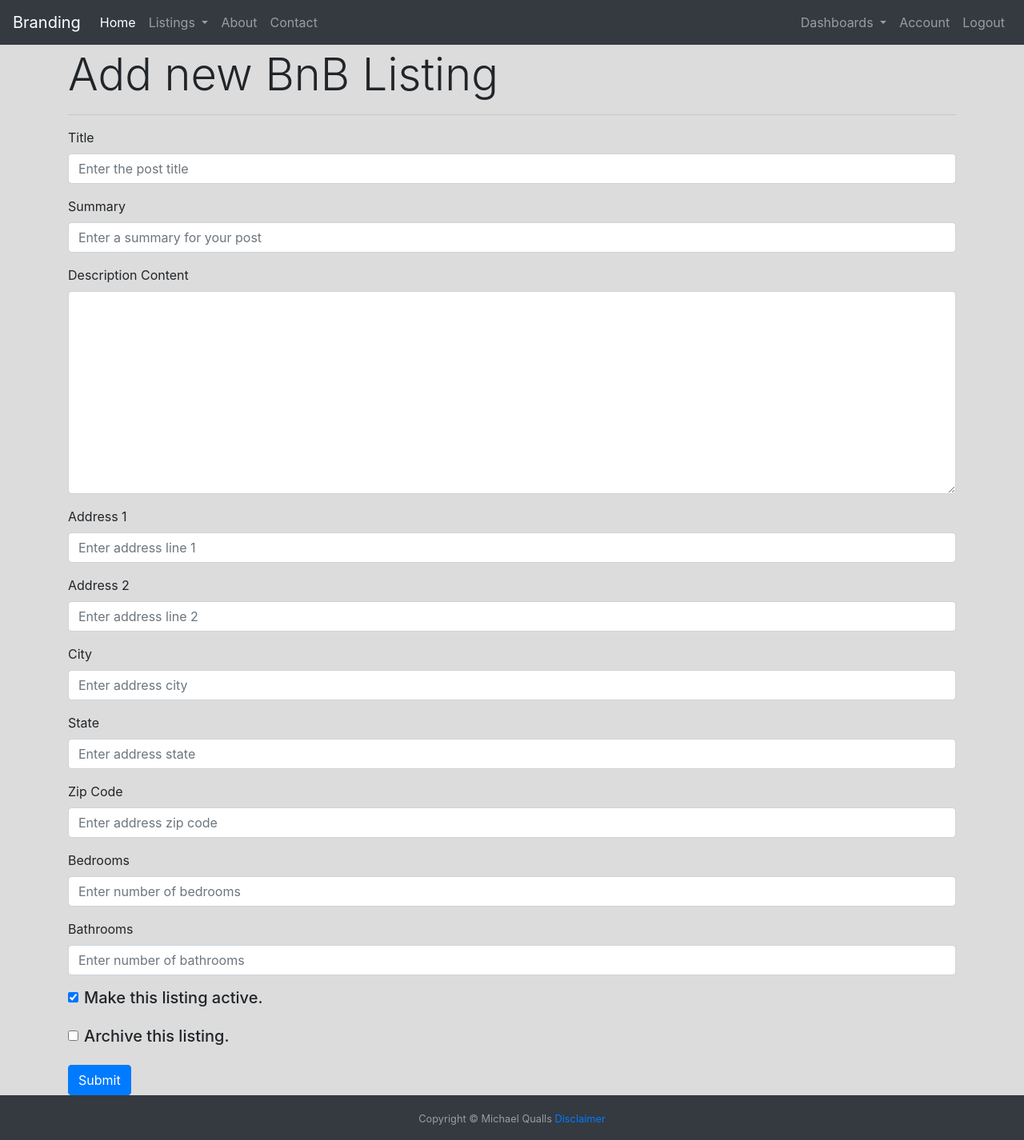
After one commit to MDQualls/tidybnbapp, a Flask app: page /addbnblisting in a window 1280 px wide. The commit adds this page. Shown: the whole page at 80% size. Run offline with Flask 2, Linux system fonts and the light colour scheme; the visitor is signed in with stand-in values (Sample User, id 1); some libraries are stand-ins or nearby versions.

Commit message:
stub out add bnb listing form

```diff
--- a/code/app.py
+++ b/code/app.py
@@ -15,6 +15,7 @@ from resources.bnblistings import BnbListings
 from resources.maidlistings import MaidListings
 from resources.disclaimer import Disclaimer
 from resources.bnbdashboard import BnbDashboard
+from resources.addbnblisting import AddBnbListing
 
 app = Flask(__name__)
 #app.config["SQLALCHEMY_DATABASE_URI"] = "mysql://tidyuser:\G''ymP='WMTp4VR>+2+@localhost/tidyappdb1"
@@ -55,6 +56,7 @@ api.add_resource(BnbListings, "/bnblistings")
 api.add_resource(MaidListings, "/maidlistings")
 api.add_resource(Disclaimer, "/disclaimer")
 api.add_resource(BnbDashboard, "/bnbdashboard")
+api.add_resource(AddBnbListing, "/addbnblisting")
 
 if __name__ == "__main__":
     from db import db
--- a/code/resources/addbnblisting.py
+++ b/code/resources/addbnblisting.py
@@ -1,6 +1,15 @@
 from flask import make_response, render_template
 from flask_restful import Resource
 
+from util.session import is_admin_logged_in
+
 
 class AddBnbListing(Resource):
-    pass
+    title = "Add new BnB Listing"
+    headers = {"Content-Type": "text/html"}
+
+    @is_admin_logged_in
+    def get(self):
+        return make_response(
+            render_template("addbnblisting.html", title=self.title), 200, self.headers
+        )
--- /dev/null
+++ b/code/templates/addbnblisting.html
@@ -0,0 +1,88 @@
+{% extends '_layout.html' %}
+
+{% block content %}
+
+    <div class="row">
+        <div class="col">
+            <h2 class="mt-1 display-4">
+                {{ title }}
+            </h2>
+            <hr>
+        </div>
+    </div>
+
+    <div class="row">
+        <div class="col">
+            <form action="#" method="POST">
+                <div class="form-group">
+                    <label for="title">Title</label>
+                    <input type="text" class="form-control" id="title" name="title" placeholder="Enter the post title">
+                </div>
+                <div class="form-group">
+                    <label for="summary">Summary</label>
+                    <input type="text" class="form-control" id="summary" name="summary"
+                           placeholder="Enter a summary for your post">
+                </div>
+                <div class="form-group">
+                    <label for="content">Description Content</label>
+                    <textarea class="form-control" name="content" id="content" cols="30" rows="10"></textarea>
+                </div>
+
+                <div class="form-group">
+                    <label for="street_address_1">Address 1</label>
+                    <input type="text" class="form-control" id="street_address_1" name="street_address_1"
+                           placeholder="Enter address line 1">
+                </div>
+                <div class="form-group">
+                    <label for="street_address_1">Address 2</label>
+                    <input type="text" class="form-control" id="street_address_2" name="street_address_2"
+                           placeholder="Enter address line 2">
+                </div>
+                <div class="form-group">
+                    <label for="city">City</label>
+                    <input type="text" class="form-control" id="city" name="city"
+                           placeholder="Enter address city">
+                </div>
+                <div class="form-group">
+                    <label for="state">State</label>
+                    <input type="text" class="form-control" id="state" name="state"
+                           placeholder="Enter address state">
+                </div>
+                <div class="form-group">
+                    <label for="zip_code">Zip Code</label>
+                    <input type="text" class="form-control" id="zip_code" name="zip_code"
+                           placeholder="Enter address zip code">
+                </div>
+
+                <div class="form-group">
+                    <label for="bedrooms">Bedrooms</label>
+                    <input type="text" class="form-control" id="bedrooms" name="bedrooms"
+                           placeholder="Enter number of bedrooms">
+                </div>
+                <div class="form-group">
+                    <label for="bathrooms">Bathrooms</label>
+                    <input type="text" class="form-control" id="bathrooms" name="bathrooms"
+                           placeholder="Enter number of bathrooms">
+                </div>
+
+                <div class="form-check mb-3">
+                    <input class="form-check-input" type="checkbox" value="1" id="active" name="active" checked>
+                    <label class="form-check-label" for="newsletter">
+                        <h5>Make this listing active.</h5>
+                    </label>
+                </div>
+
+                <div class="form-check mb-3">
+                    <input class="form-check-input" type="checkbox" value="1" id="archived" name="archived">
+                    <label class="form-check-label" for="newsletter">
+                        <h5>Archive this listing.</h5>
+                    </label>
+                </div>
+
+                {% include 'includes/_csrf.html' %}
+                <button type="submit" class="btn btn-primary">Submit</button>
+            </form>
+        </div>
+    </div>
+
+{% endblock content %}
--- a/code/templates/dashboard.html
+++ b/code/templates/dashboard.html
@@ -48,7 +48,7 @@
                     {% endif %}
                 </div>
                 <div class="card-footer text-right">
-                    <a href="#" class="btn btn-primary">Add New Listing</a>
+                    <a href="{{ url_for("addbnblisting") }}" class="btn btn-primary">Add New Listing</a>
                 </div>
             </div>
         </div>
```
